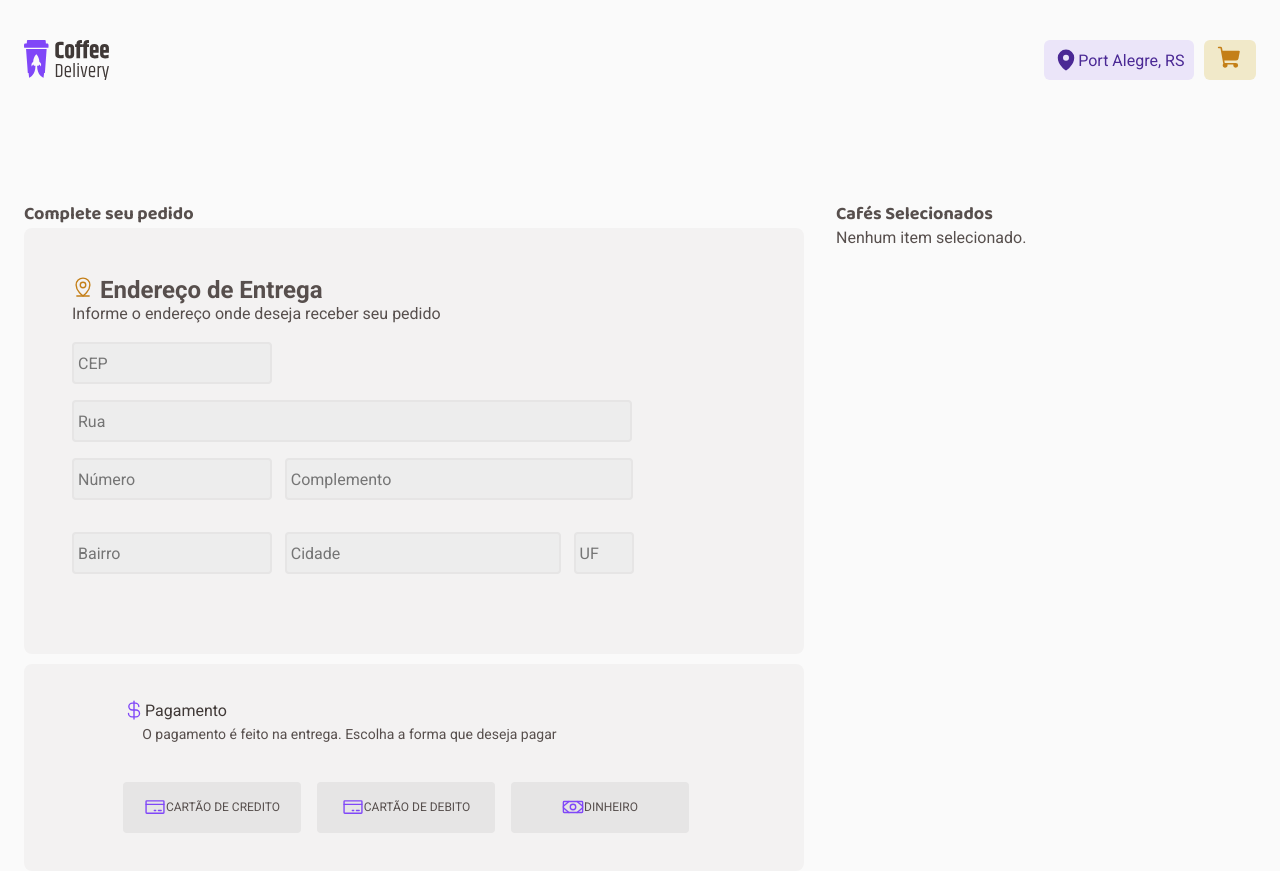
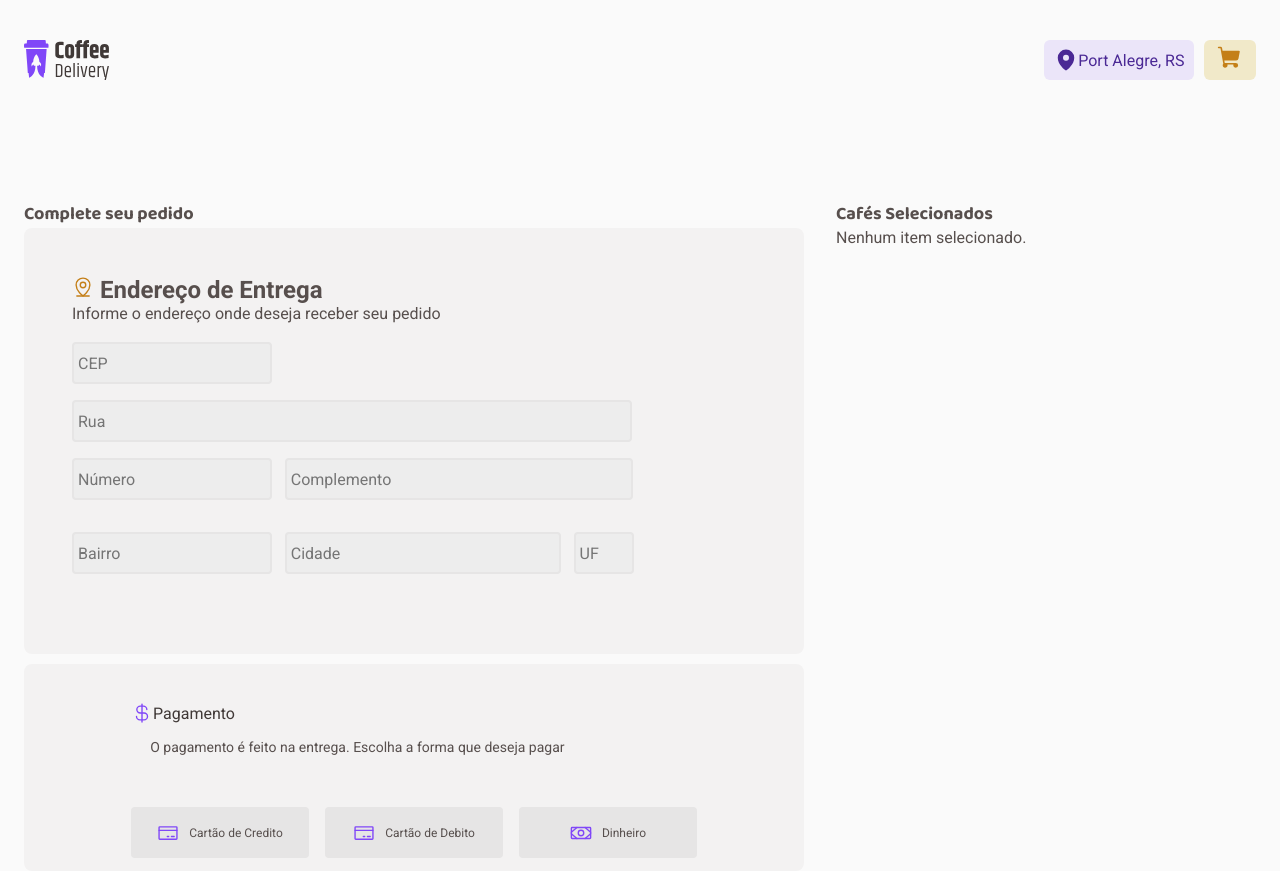
Before and after one commit to guilhermessimoes/coffee-delivery, a React (Vite) app: page /delivery in a window 1280 px wide. Built offline with nearby package versions, Linux system fonts and the light colour scheme.

Commit message:
Ajustes dos buttons

```diff
--- a/package.json
+++ b/package.json
@@ -10,6 +10,7 @@
   },
   "dependencies": {
     "@hookform/resolvers": "^2.9.11",
+    "@radix-ui/react-radio-group": "^1.1.1",
     "@reduxjs/toolkit": "^1.9.3",
     "axios": "^1.3.4",
     "phosphor-react": "^1.4.1",
--- a/src/components/Delivery/index.tsx
+++ b/src/components/Delivery/index.tsx
@@ -1,5 +1,5 @@
-import { BannerContainer, CardDelivery, SelectCoffe, CardPayment, CardContainer, Title, SelectCoffeContainer, ButtonLayout, ButtonContainer, Product, Resum, ButtonConfirm, Detail, TotalDetail, InputContainerRemove, InputContainerAdd, Input, Label, ButtonLayoutConfirmed, Trees } from "./styles";
-import { Bank, CreditCard, CurrencyDollar, MapPin, MapPinLine, Minus, Money, Plus, RadioButton, Trash } from "phosphor-react";
+import { BannerContainer, CardDelivery, SelectCoffe, CardPayment, CardContainer, Title, SelectCoffeContainer, ButtonLayout, ButtonContainer, Product, Resum, ButtonConfirm, Detail, TotalDetail, InputContainerRemove, InputContainerAdd, Input, Label, ButtonLayoutConfirmed, Trees, TransactionType, CartTypeButton } from "./styles";
+import { ArrowCircleDown, ArrowCircleUp, Bank, CreditCard, CurrencyDollar, MapPin, MapPinLine, Minus, Money, Plus, RadioButton, Trash } from "phosphor-react";
 import { useDispatch, useSelector } from "react-redux";
 import { addToCart, decreseadCart, getTotal, removeFromCart, setEnderecoCart, setNamePayment } from "../../features/cartSlice";
 import { useEffect, useState } from "react";
@@ -173,41 +173,21 @@ export function DeliveryCard() {
         <CardPayment>
           <span id="payment"><CurrencyDollar size={22} color="#8047F8"/> Pagamento</span><br />
           <span id="textPayment">O pagamento é feito na entrega. Escolha a forma que deseja pagar</span><br />
-          <ButtonContainer>
-            {checkCredito ?
-              <ButtonLayoutConfirmed id="london" onClick={() => handleChangeCredito()} >
-                <CreditCard size={22} color="#8047F8" /> CARTÃO DE CREDITO
-              </ButtonLayoutConfirmed>
-              :
-              <ButtonLayout id="london" onClick={() => handleChangeCredito()} >
-                <CreditCard size={22} color="#8047F8"/> CARTÃO DE CREDITO
-              </ButtonLayout>
-              }
 
-              {checkDebito ?
-              <ButtonLayoutConfirmed id="london" onClick={() => handleChangeCredito()} >
-                <CreditCard size={22} color="#8047F8"/> CARTÃO DE DEBITO
-              </ButtonLayoutConfirmed>
-              :
-              <ButtonLayout id="london" onClick={() => handleChangeDebito()} >
-                <CreditCard size={22} color="#8047F8"/> CARTÃO DE DEBITO
-              </ButtonLayout>
-              }
-
-              {checkDinheiro ?
-              <ButtonLayoutConfirmed id="london" onClick={() => handleChangeCredito()} >
-                <Money size={22} color="#8047F8"/> DINHEIRO
-              </ButtonLayoutConfirmed>
-              :
-              <ButtonLayout id="london" onClick={() => handleChangeDinheiro()} >
-                <Money size={22} color="#8047F8"/> DINHEIRO
-              </ButtonLayout>
-              }
-              <div className="text-danger mt-3">
-                {errors.payment?.type === 'required' &&
-                  'Tell us what is your favourite food.'}
-              </div>
-          </ButtonContainer>
+          <TransactionType>
+            <CartTypeButton variant="credito" value="credito">
+              <CreditCard size={22} color="#8047F8"/>
+              Cartão de Credito
+            </CartTypeButton>
+            <CartTypeButton variant="debito" value="debito">
+              <CreditCard size={22} color="#8047F8"/>
+              Cartão de Debito
+            </CartTypeButton>
+            <CartTypeButton variant="dinheiro" value="dinheiro">
+              <Money size={22} color="#8047F8"/>
+              Dinheiro
+            </CartTypeButton>
+          </TransactionType>
         </CardPayment>
       </CardContainer>
       <SelectCoffeContainer>
--- a/src/components/Delivery/styles.ts
+++ b/src/components/Delivery/styles.ts
@@ -1,4 +1,5 @@
 import styled from "styled-components";
+import * as RadioGroup from '@radix-ui/react-radio-group';
 
 export const BannerContainer = styled.section`
   display: flex;
@@ -277,3 +278,39 @@ export const ButtonLayoutConfirmed = styled.button`
 export const Trees = styled.div`
   display: flex;
 `
+export const TransactionType = styled(RadioGroup.Root)`
+  display: grid;
+  grid-template-columns: repeat(3, 1fr);
+  gap: 1rem;
+`;
+
+interface CartTypeButtonProps {
+  variant: 'credito' | 'debito' | 'dinheiro';
+}
+
+export const CartTypeButton = styled(RadioGroup.Item)<CartTypeButtonProps>`
+  display: flex;
+  align-items: center;
+  justify-content: center;
+  cursor: pointer;
+  width: 178px;
+  height: 51px;
+  background-color: ${props => props.theme["base-button"]};
+  border: none;
+  border-radius: 4px;
+  font-size: 12px;
+  color: ${props => props.theme["base-text"]};
+  cursor: pointer;
+  svg {
+    margin-right: 10px;
+  }
+
+  &[data-state='unchecked']:hover {
+    transition: background-color 0.2s;
+    background: ${props => props.theme["base-hover"]};
+  }
+  &[data-state='checked'] {
+    background-color: ${props => props.theme["purple-light"]};
+    border: 1px solid  ${props => props.theme["purple-dark"]};
+  }
+`;
```
Also changed, not shown: 1 other file (tests, documents, lock files or other folders).
